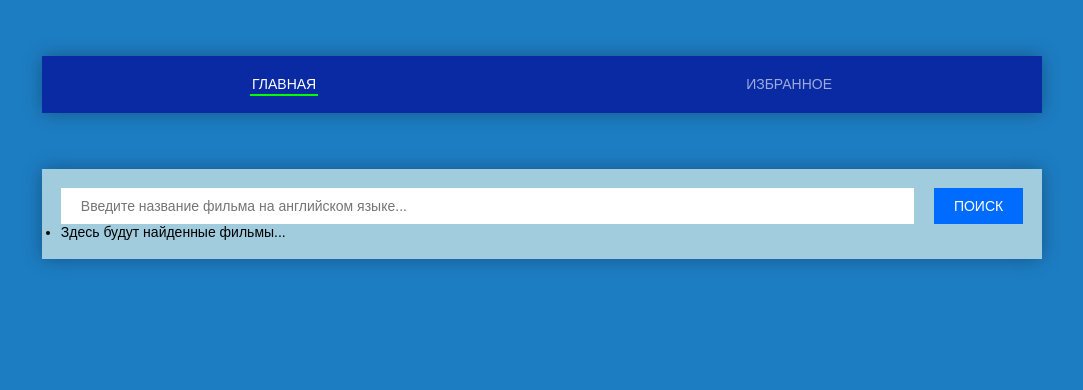
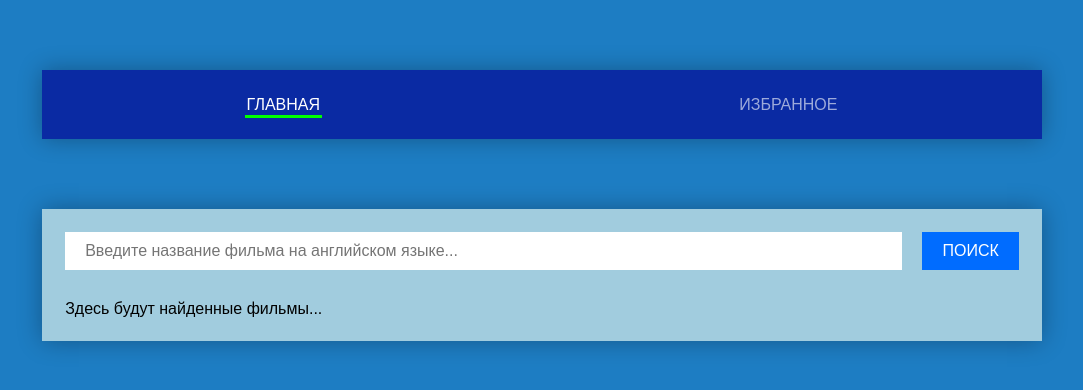
Before and after one commit to Professor-Severus-Snape/RA_toolkit, a React (Vite) app: page / in a window 1280 px wide. Shown: the top 390 px of the page, without its empty margins (98-1181 px from the left). Built offline with nearby package versions, Linux system fonts and the light colour scheme.

Commit message:
feat: add styles for films at home page

```diff
--- a/src/components/Films/Films.tsx
+++ b/src/components/Films/Films.tsx
@@ -1,6 +1,9 @@
 import { useSelector } from 'react-redux';
 import { RootState } from '../../redux/store';
 import { IFilmShort } from '../../models/models';
+// import starAdded from '../../assets/starAdded.svg'; {/* NOTE: понадобится позже */}
+import starNotAdded from '../../assets/starNotAdded.svg';
+
 import './films.css';
 
 const Films = () => {
@@ -8,15 +11,41 @@ const Films = () => {
     (state: RootState) => state.films
   );
 
+  const Film = ({ film }: { film: IFilmShort }) => {
+    return (
+      <li className="film">
+        <img className="film__poster" src={film.Poster} />
+        <div className="film__info">
+          <h2 className="film__title">
+            {/* TODO: по клику на ссылку переход на другой роут с подробным описанием фильма */}
+            <a href="#" className="film__link">{film.Title}</a>
+          </h2>
+          <span className="film__type">Жанр: {film.Type}</span>
+          <span className="film__year">Год выпуска: {film.Year}</span>
+        </div>
+        {/* TODO:
+          1. если фильм в избранном, закрасить звёздочку
+          2. по клику на звёздочку изменить её окрас и массив избранных фильмов
+        */}
+        <img
+          className="film__star"
+          src={starNotAdded}
+          alt="избранное"
+          title="добавить в избранное"
+        />
+      </li>
+    );
+  };
+
   return (
     <>
       {loading && <h4>Loading...</h4>}
       {error && <h4>{error}</h4>}
 
-      <ul>
+      <ul className="films">
         {films?.length ? (
-          films.map((film: IFilmShort, index: number) => (
-            <li key={index}>{film.Title}</li>
+          films.map((film: IFilmShort) => (
+            <Film key={film.imdbID} film={film} />
           ))
         ) : (
           <li>Здесь будут найденные фильмы...</li>
--- a/src/components/Films/films.css
+++ b/src/components/Films/films.css
@@ -0,0 +1,47 @@
+.film {
+  position: relative;
+
+  display: flex;
+
+  background: #9ebadb;
+  box-shadow: 0 0 1rem rgba(0, 0, 0, 0.3);
+}
+
+.film:not(:last-child) {
+  margin-bottom: 30px;
+}
+
+.film__poster {
+  width: 150px;
+}
+
+.film__link {
+  display: block;
+}
+
+.film__link:hover {
+  color: blue;
+}
+
+.film__info {
+  display: flex;
+  flex-direction: column;
+  gap: 20px;
+
+  padding: 30px;
+}
+
+.film__type {
+  margin-right: 30px;
+  font-size: inherit;
+}
+
+.film__star {
+  position: absolute;
+  right: 30px;
+  bottom: 30px;
+
+  width: 30px;
+
+  cursor: pointer;
+}
--- a/src/components/Layout/layout.css
+++ b/src/components/Layout/layout.css
@@ -1,4 +1,8 @@
 .page {
+  display: flex;
+  flex-direction: column;
+  gap: 30px;
+
   width: 90%;
   max-width: 1000px;
   margin: 3rem auto;
--- a/src/index.css
+++ b/src/index.css
@@ -13,12 +13,12 @@
 
 @media (min-width: 800px) {
   body {
-    font-size: 14px;
+    font-size: 16px;
   }
 }
 
 html {
-  font-size: calc(10px + (14 - 10) * ((100vw - 400px) / (800 - 400)));
+  font-size: calc(10px + (16 - 10) * ((100vw - 400px) / (800 - 400)));
 }
 
 body {
@@ -41,6 +41,16 @@ input:focus {
   outline: none;
 }
 
+a {
+  color: inherit;
+  text-decoration: none;
+}
+
+ol,
+ul {
+  list-style-type: none;
+}
+
 .visually-hidden {
   position: fixed;
   transform: scale(0);
```
Also changed, not shown: src/assets/starAdded.svg (added), src/assets/starNotAdded.svg (added).
